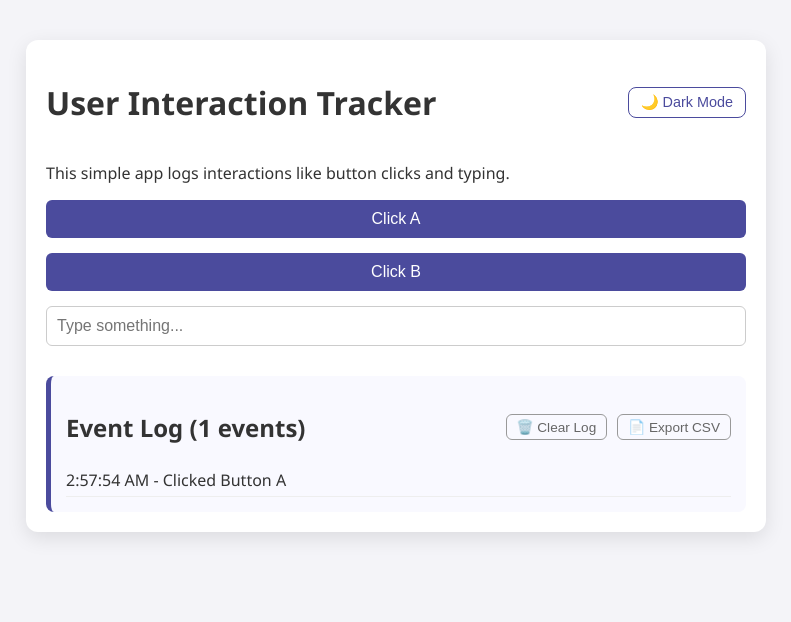
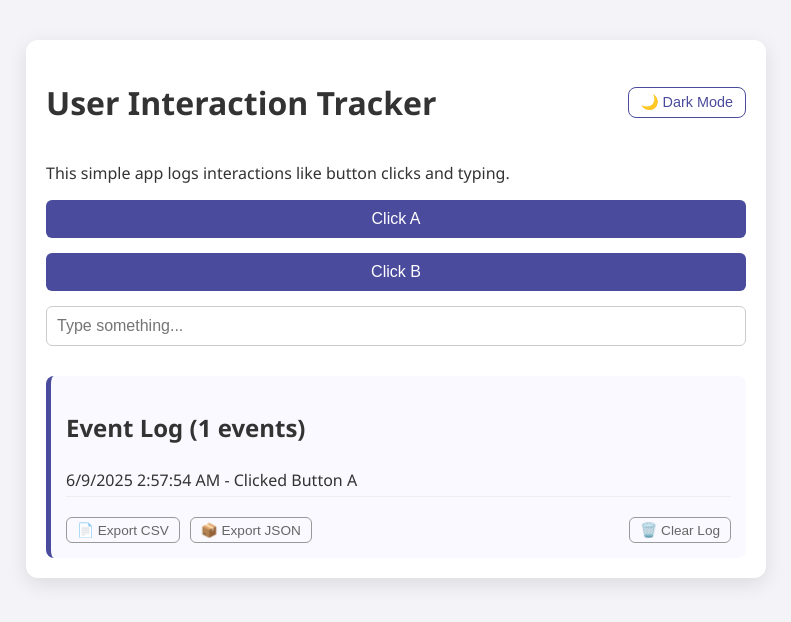
Before and after one commit to chgallegos/qm-tracker, a React (Create React App) app: page / in a window 1280 px wide. Both pictures are taken after a click on the button "Click A". Shown: the top 622 px of the page, without its empty margins (244-1035 px from the left). Built offline with nearby package versions, Linux system fonts and the light colour scheme; no server answers.

Commit message:
buttons and csv

```diff
--- a/src/App.js
+++ b/src/App.js
@@ -6,14 +6,15 @@ function App() {
   const [darkMode, setDarkMode] = useState(false);
 
   const handleClick = (action) => {
-    const time = new Date().toLocaleTimeString();
-    const logEntry = `${time} - ${action}`; // Use standard hyphen
-    setLog(prev => [...prev, logEntry]);
+    const now = new Date();
+    const time = now.toLocaleTimeString();
+    const date = now.toLocaleDateString();
+    const entry = { date, time, event: action };
+    setLog(prev => [...prev, entry]);
 
-    // Simulated event tracking request
     fetch('https://jsonplaceholder.typicode.com/posts', {
       method: 'POST',
-      body: JSON.stringify({ event: action, timestamp: time }),
+      body: JSON.stringify(entry),
       headers: { 'Content-Type': 'application/json' }
     }).then(() => {
       console.log('Event sent to API:', action);
@@ -26,15 +27,27 @@ function App() {
 
   const handleExportCSV = () => {
     if (log.length === 0) return;
+    const header = 'Index,Date,Time,Event';
+    const rows = log.map((entry, idx) =>
+      `${idx + 1},"${entry.date}","${entry.time}","${entry.event}"`
+    );
+    const csvContent = 'data:text/csv;charset=utf-8,' + [header, ...rows].join('\n');
+    const encodedUri = encodeURI(csvContent);
 
-    const header = 'Index,Timestamp, Event';
-    const rows = log.map((entry, idx) => `${idx + 1},"${entry.time}","${entry.event}"`);
-    const csvContent = 'data:text/csv;charset=utf-8,' + [header, ...rows].join('\n');
-
-    const encodedUri = encodeURI(csvContent);
     const link = document.createElement('a');
     link.setAttribute('href', encodedUri);
     link.setAttribute('download', 'interaction_log.csv');
+    document.body.appendChild(link);
+    link.click();
+    document.body.removeChild(link);
+  };
+
+  const handleExportJSON = () => {
+    if (log.length === 0) return;
+    const jsonContent = 'data:text/json;charset=utf-8,' + encodeURIComponent(JSON.stringify(log, null, 2));
+    const link = document.createElement('a');
+    link.setAttribute('href', jsonContent);
+    link.setAttribute('download', 'interaction_log.json');
     document.body.appendChild(link);
     link.click();
     document.body.removeChild(link);
@@ -64,9 +77,30 @@ function App() {
       <div className="log-box">
         <div className="log-header">
           <h2>Event Log ({log.length} events)</h2>
+        </div>
+
+        <ul>
+          {log.slice().reverse().map((entry, idx) => (
+            <li key={idx}>{entry.date} {entry.time} - {entry.event}</li>
+          ))}
+        </ul>
+
+        {log.length > 0 && (
+          <div style={{
+            display: 'flex',
+            justifyContent: 'space-between',
+            marginTop: '20px',
+            flexWrap: 'wrap',
+            gap: '10px'
+          }}>
             <div style={{ display: 'flex', gap: '10px' }}>
-            {log.length > 0 && (
-              <>
+              <button className="clear-btn" onClick={handleExportCSV}>
+                📄 Export CSV
+              </button>
+              <button className="clear-btn" onClick={handleExportJSON}>
+                📦 Export JSON
+              </button>
+            </div>
             <button
               className="clear-btn"
               onClick={() => {
@@ -78,21 +112,8 @@ function App() {
             >
               🗑️ Clear Log
             </button>
-                <button
-                  className="clear-btn"
-                  onClick={handleExportCSV}
-                >
-                  📄 Export CSV
-                </button>
-              </>
+          </div>
         )}
-          </div>
-        </div>
-        <ul>
-          {log.slice().reverse().map((entry, idx) => (
-            <li key={idx}>{entry}</li>
-          ))}
-        </ul>
       </div>
     </div>
   );
--- a/src/index.js
+++ b/src/index.js
@@ -11,7 +11,4 @@ root.render(
   </React.StrictMode>
 );
 
-// If you want to start measuring performance in your app, pass a function
-// to log results (for example: reportWebVitals(console.log))
-// or send to an analytics endpoint. Learn more: https://bit.ly/CRA-vitals
 reportWebVitals();
```
Also changed, not shown: 7 other files (tests, documents, lock files or other folders). Lines whose indentation alone changed are shown as unchanged.
